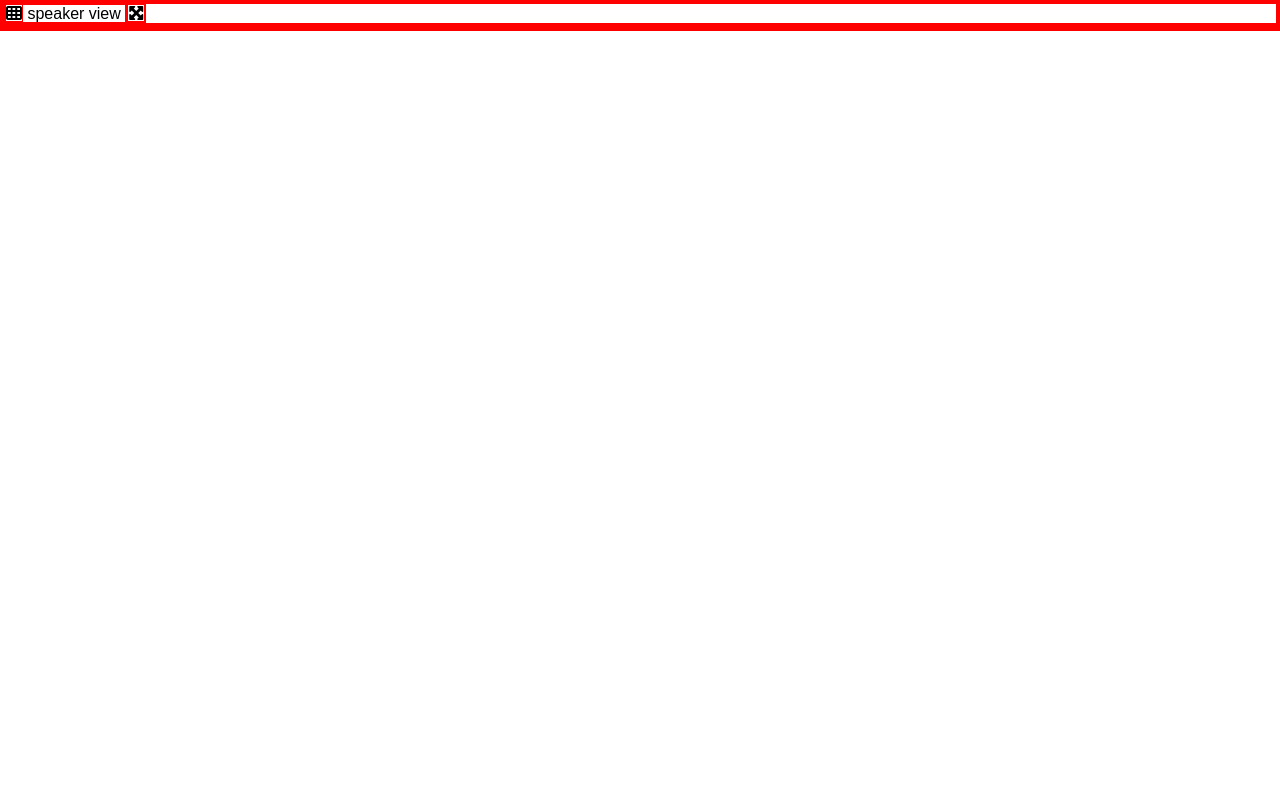
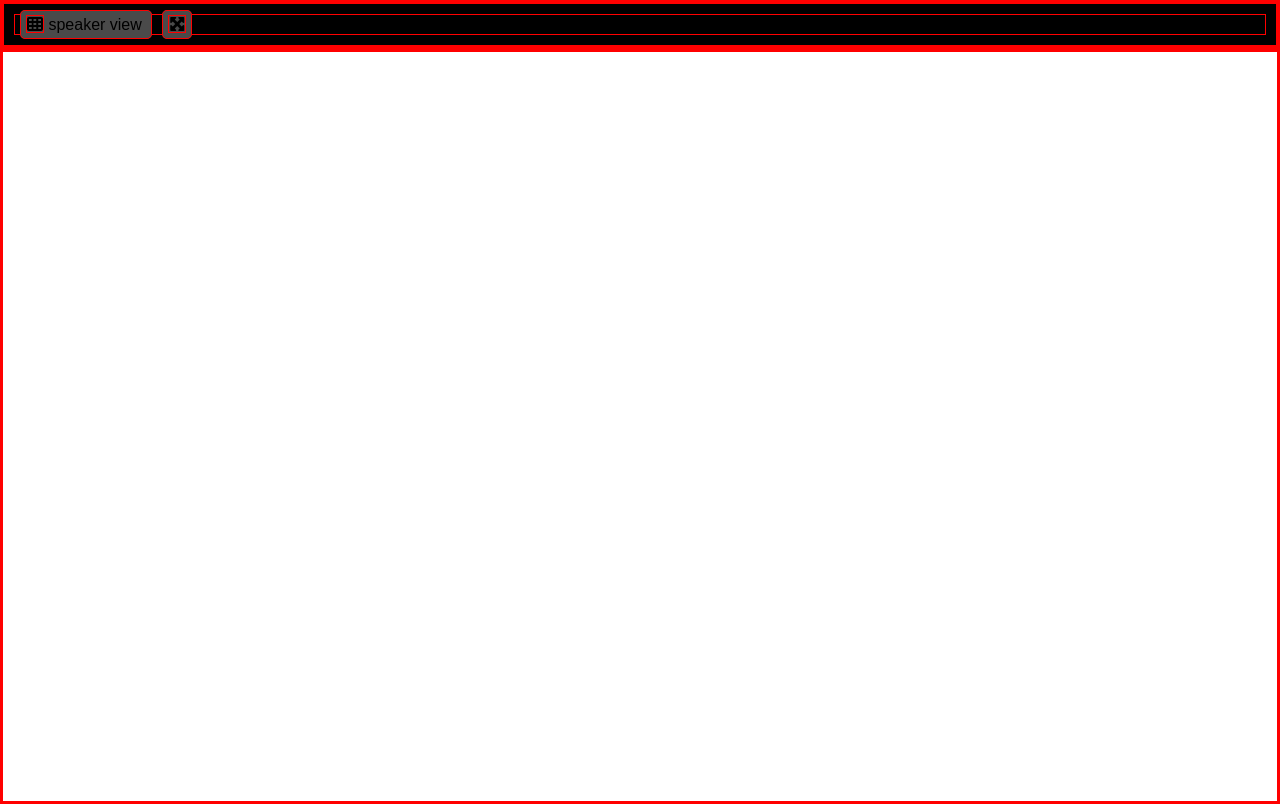
Before and after one commit to NicoloFaccio/html-css-zoom, a plain HTML site: page index.html in a window 1280 px wide. Drawn offline with Linux system fonts and the light colour scheme.

Commit message:
feat(main): working on the position of the elements

```diff
--- a/assets/css/style.css
+++ b/assets/css/style.css
@@ -8,3 +8,19 @@
 html {
     font-family: sans-serif;
 }
+
+header {
+    background-color: black;
+    padding: 10px;
+}
+
+header div span {
+    background-color: #4A4A4A;
+    padding: 5px;
+    border-radius: 5px;
+    margin: 5px;
+}
+
+.container {
+    height: 100vh;
+}
--- a/index.html
+++ b/index.html
@@ -8,7 +8,9 @@
     <link rel="stylesheet" href="https://cdnjs.cloudflare.com/ajax/libs/font-awesome/6.4.2/css/all.min.css" integrity="sha512-z3gLpd7yknf1YoNbCzqRKc4qyor8gaKU1qmn+CShxbuBusANI9QpRohGBreCFkKxLhei6S9CQXFEbbKuqLg0DA==" crossorigin="anonymous" referrerpolicy="no-referrer" />
 </head>
 <body>
+    <div class="container">
         <header>
+            <!--section of icons-->
             <div>
                 <span>
                     <i class="fas fa-th"></i> speaker view
@@ -16,14 +18,18 @@
 
                 <span><i class="fas fa-expand-arrows-alt"></i></span>
             </div>
+            <!--section of icons-->
         </header>
 
         <main>
+            <div>
 
+            </div>
         </main>
 
         <footer>
 
         </footer>
+    </div>
 </body>
 </html>
```
Lines whose indentation alone changed are shown as unchanged.
